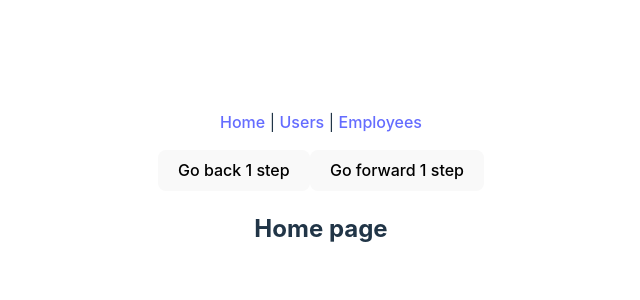
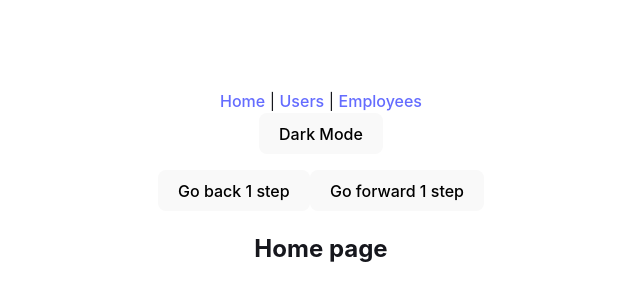
Before and after one commit to LOCKhart07/vuejs-training-lti, a Vue app: page / in a window 1280 px wide. Shown: the part 212-512 px from the top of the page, without its empty margins (319-959 px from the left). Built offline with nearby package versions, Linux system fonts and the light colour scheme; no server answers.

Commit message:
Added dark mode

```diff
--- a/src/App.vue
+++ b/src/App.vue
@@ -3,6 +3,9 @@ import { useRouter } from 'vue-router';
 import Employees from './views/Employees.vue';
 import TimePass from './views/TimePass.vue'
 import Todo from './views/Todo.vue'
+import { useDark, useToggle } from "@vueuse/core"
+import { computed } from '@vue/reactivity';
+import { ref } from 'vue';
 
 const router = useRouter()
 
@@ -12,6 +15,26 @@ function stepTo(step) {
 function pushTo(route) {
   router.push(route)
 }
+
+const isDark = useDark({
+  selector: "body", //element to add attribute to
+  attribute: "theme", // attribute name
+  valueDark: "custom-dark", // attribute value for dark mode
+  valueLight: "custom-light", // attribute value for light mode
+});
+
+const toggleDark = useToggle(isDark);
+
+const i = ref(0)
+const o = ref(isDark.constructor.name)
+const currrentTheme = computed(() => {
+  console.log(typeof (isDark))
+  if (isDark) {
+    i.value++
+  }
+  return isDark ? "Dark" : "Light"
+})
+
 </script>
 
 <template>
@@ -20,6 +43,10 @@ function pushTo(route) {
       <RouterLink :to="{ name: 'Home' }">Home</RouterLink> |
       <RouterLink :to="{ name: 'Users' }">Users</RouterLink> |
       <RouterLink :to="{ name: 'Employees' }">Employees</RouterLink>
+      <div>
+        <button v-if="isDark" @click="toggleDark()">Light Mode</button>
+        <button v-if="!isDark" @click="toggleDark()">Dark Mode</button>
+      </div>
     </div>
     <p>
       <button @click="stepTo(-1)">Go back 1 step</button>
@@ -33,7 +60,16 @@ function pushTo(route) {
   <div v-show="false">
     <Todo></Todo>
   </div>
-  <div v-show="false">
-    <Employees></Employees>
-  </div>
 </template>
+
+<style>
+[theme="custom-dark"] {
+  background: #16171d;
+  color: #fff;
+}
+
+[theme="custom-light"] {
+  background: #fff;
+  color: #16171d;
+}
+</style>
```
